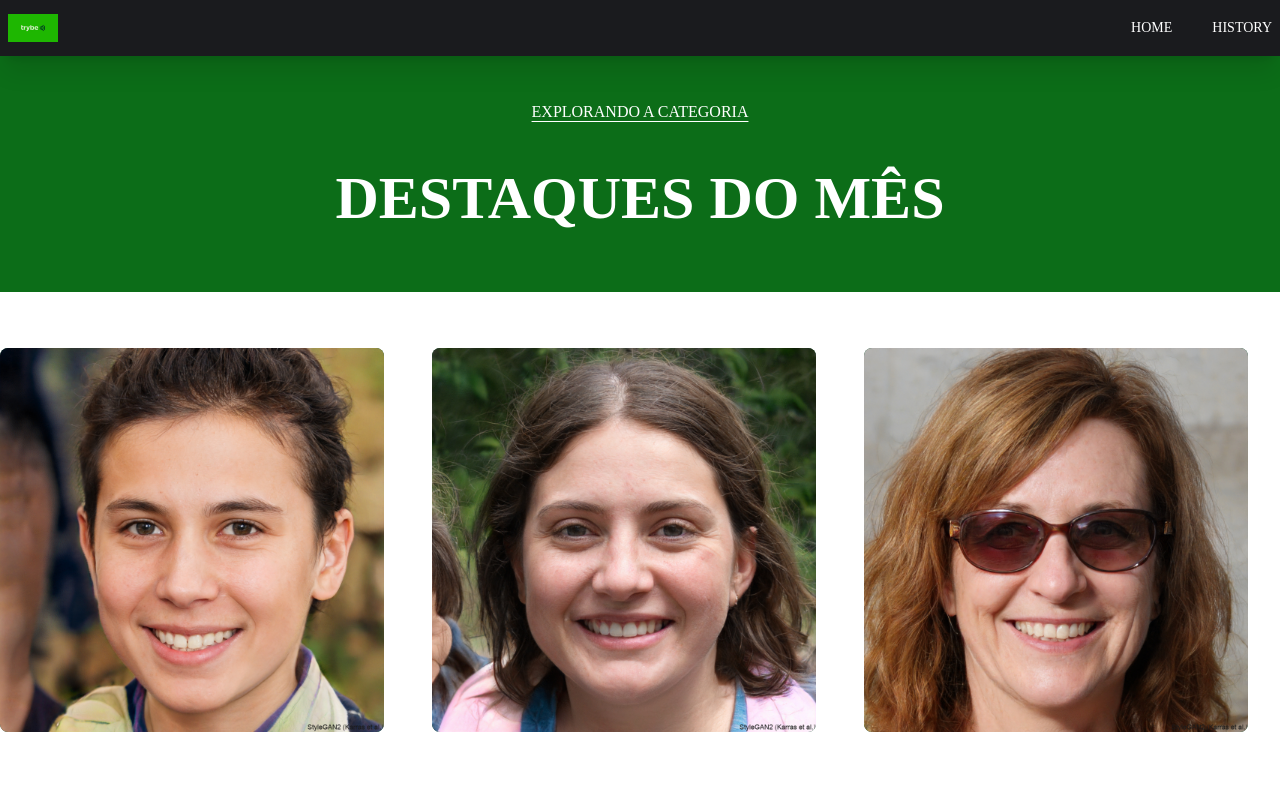
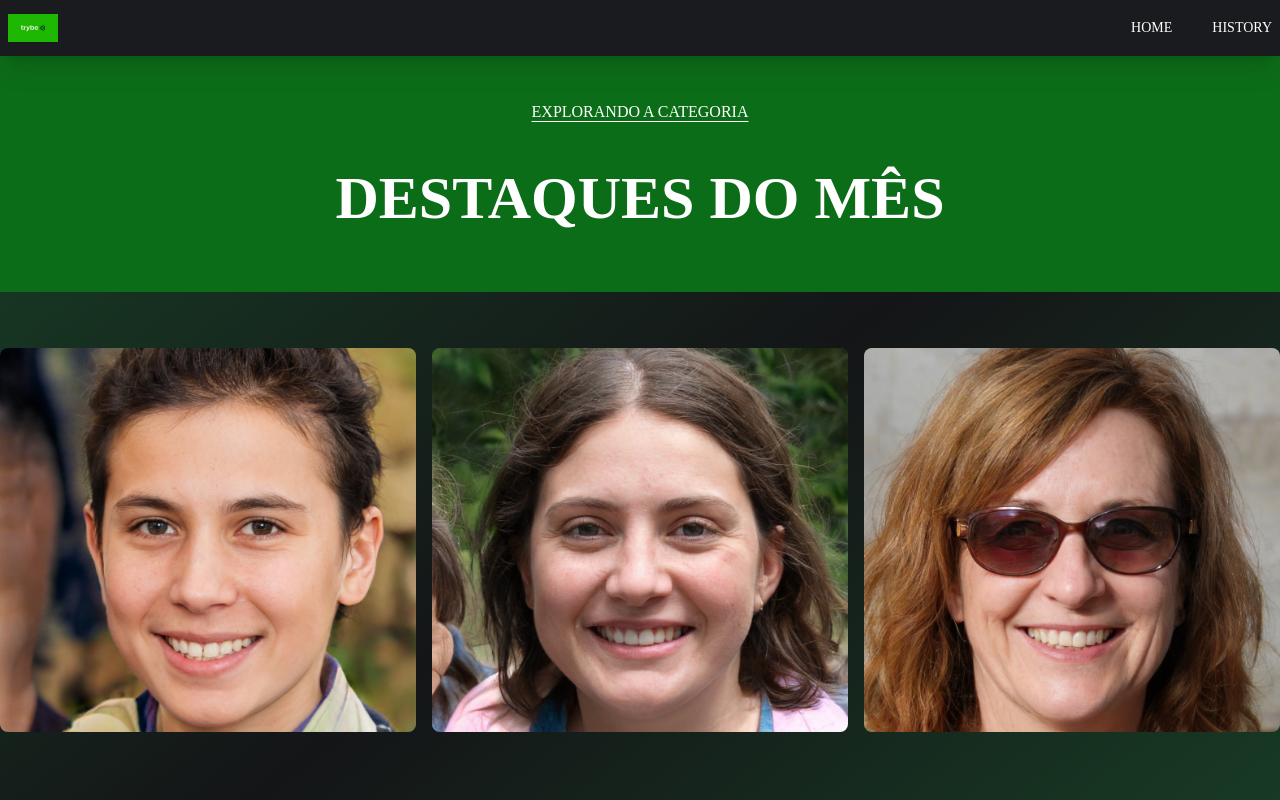
Before and after one commit to tryber/dev-na-pratica-01, a Next.js app in the folder frontend/: page / in a window 1280 px wide. Shown: the top 800 px of the page. Built offline with nearby package versions, Linux system fonts and the light colour scheme.

Commit message:
feat: ajusta css

```diff
--- a/frontend/src/components/Card.tsx
+++ b/frontend/src/components/Card.tsx
@@ -36,13 +36,15 @@ const CardItem: React.FC<CardItemProps> = ({ user }) => {
   };
 
   return (
-    <div className={`flex justify-center items-center w-96 h-96 bg-[#14532d] rounded-lg overflow-hidden relative transition-transform duration-300 transform ${isVisible ? 'scale-125' : ''}`}
+    <div className={`flex justify-center w-auto items-center h-96 bg-[#14532d] rounded-lg overflow-hidden relative transition-transform duration-300 transform ${isVisible ? 'scale-125' : ''}`}
       onMouseOver={handleMouseOver}
-      onMouseLeave={handleMouseLeave}>
+      onMouseLeave={handleMouseLeave}
+      style={{ zIndex: isVisible ? 2 : 1 }}>
       <div className="absolute inset-0 bg-cover bg-center" style={{ backgroundImage: `url(${user.image})` }}></div>
       {isVisible && (
-        <div className="absolute inset-0 bg-[#14532d] opacity-95 flex justify-center items-center">
-          <div className="bg-[#14532d] p-4 rounded-lg w-96 h-96 shadow-black shadow-lg text-white">
+        <div className="absolute inset-0 bg-[#14532d] opacity-90 flex justify-center items-center"
+        style={{ zIndex: 3 }}>
+          <div className="bg-[#14532d] p-4 rounded-lg w-full h-96 shadow-black shadow-lg text-white">
             <div className="flex items-center mb-4">
               <Image src={user.image} alt={user.name} width={80} height={80} className="w-16 h-16 object-cover rounded-full mr-4" />
               <h2 className="text-xl font-semibold">{user.name}</h2>
--- a/frontend/src/components/Header.tsx
+++ b/frontend/src/components/Header.tsx
@@ -11,7 +11,7 @@ const Header: React.FC = () => {
 
   return (
     <div>
-      <div className="fixed w-full shadow-xl h-14 z-[100] bg-white hover:bg-[#1A1B1E] hover:text-white">
+      <div className="fixed w-full shadow-xl h-14 z-[100] bg-[#0C6D18] hover:bg-[#1A1B1E] hover:text-white">
         <div className="flex justify-between items-center w-full h-full px-2 2xl:px-16">
           <Link href="/">
             <Image src="logo-trybe.webp" alt="Logo" width="50" height="5" />
--- a/frontend/src/components/Star.tsx
+++ b/frontend/src/components/Star.tsx
@@ -4,7 +4,7 @@ import { TStar, StarProps } from '../types/Stars';
 
 const Star: React.FC<StarProps> = ({ selected, onClick }) => (
   <span
-    className={`text-3xl cursor-pointer ${selected ? 'text-yellow-500' : 'text-gray-400'
+    className={`text-3xl cursor-pointer ${selected ? 'text-yellow-500' : 'text-gray-800'
       }`}
     onClick={onClick}
   >
--- a/frontend/src/pages/history.tsx
+++ b/frontend/src/pages/history.tsx
@@ -9,10 +9,12 @@ const History: React.FC = () => {
   return (
     <div>
       <Header />
-      <Headline title="histórico" />
-      <Card users={data} currentPage="history" />
-      <div className="mt-32">
-        <Footer />
+      <div className='bg-gradient-to-br from-[#184327] via-[#141517] to-[#184327] w-full h-full'>
+        <Headline title="histórico" />
+        <Card users={data} currentPage="history" />
+        <div className="mt-32">
+          <Footer />
+        </div>
       </div>
     </div>
   );
--- a/frontend/src/pages/index.tsx
+++ b/frontend/src/pages/index.tsx
@@ -10,7 +10,7 @@ const Home: React.FC = () => {
   return (
     <>
       <Header />
-      <main>
+      <main className='bg-gradient-to-br from-[#184327] via-[#141517] to-[#184327] w-full h-full'>
         <Headline title="destaques do mês" />
         <Card users={data} currentPage="current" />
         <div className="mt-32">
```
